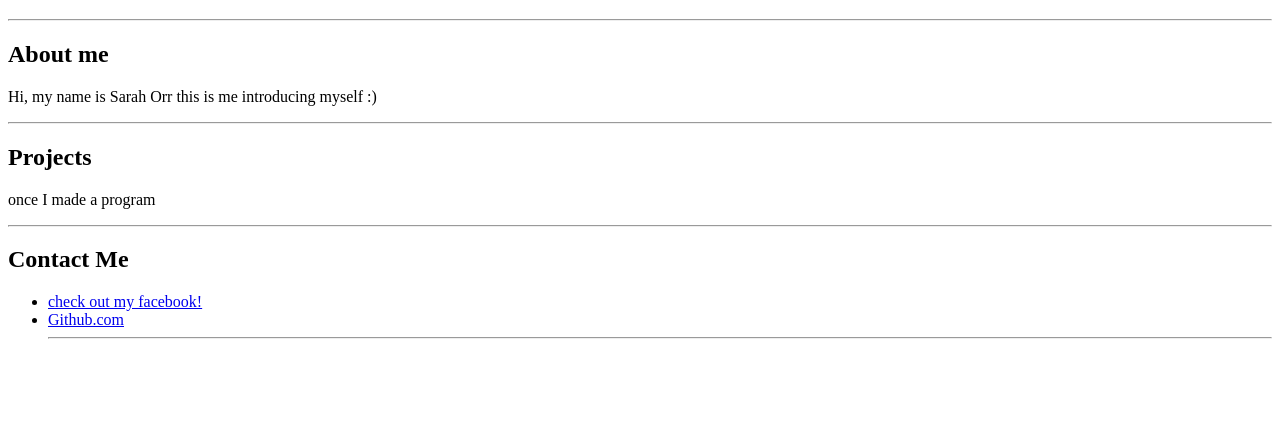
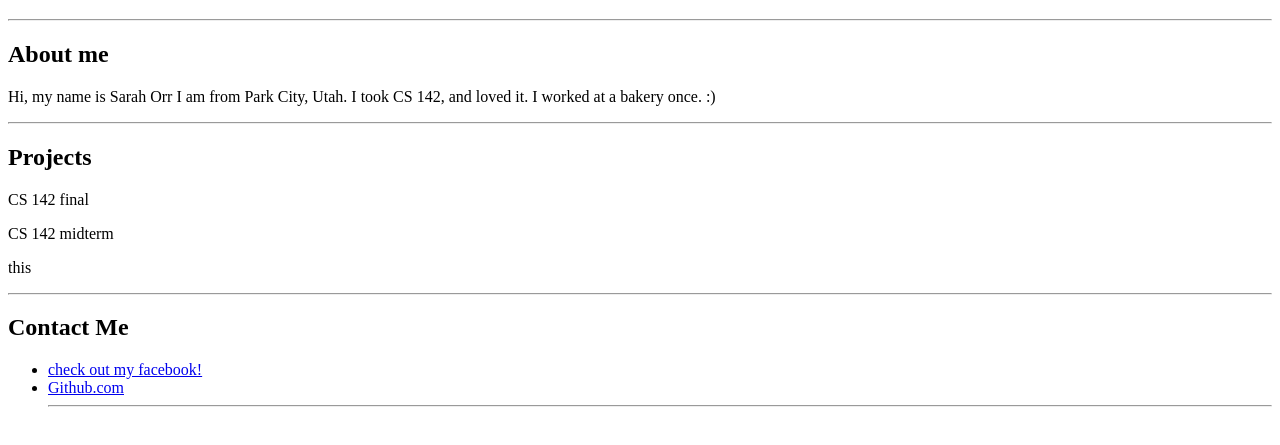
Before and after one commit to sarahkathrynorr/CS260-assign3, a plain HTML site: page index.html in a window 1280 px wide. Shown: the part 61-506 px from the top of the page. Drawn offline with Linux system fonts and the light colour scheme.

Commit message:
added work expirience and projects

```diff
--- a/index.html
+++ b/index.html
@@ -9,13 +9,16 @@
 <hr>
 
 <h2> About me </h2>
-<p>Hi, my name is Sarah Orr this is me
-introducing myself :)</p>
+<p>Hi, my name is Sarah Orr I am from Park City,
+  Utah. I took CS 142, and loved it.
+  I worked at a bakery once. :)</p>
 
 <hr>
 
 <h2> Projects </h2>
-  <p> once I made a program </p>
+  <p> CS 142 final </p>
+  <p> CS 142 midterm </p>
+  <p> this </p>
 
     <hr>
 
```
